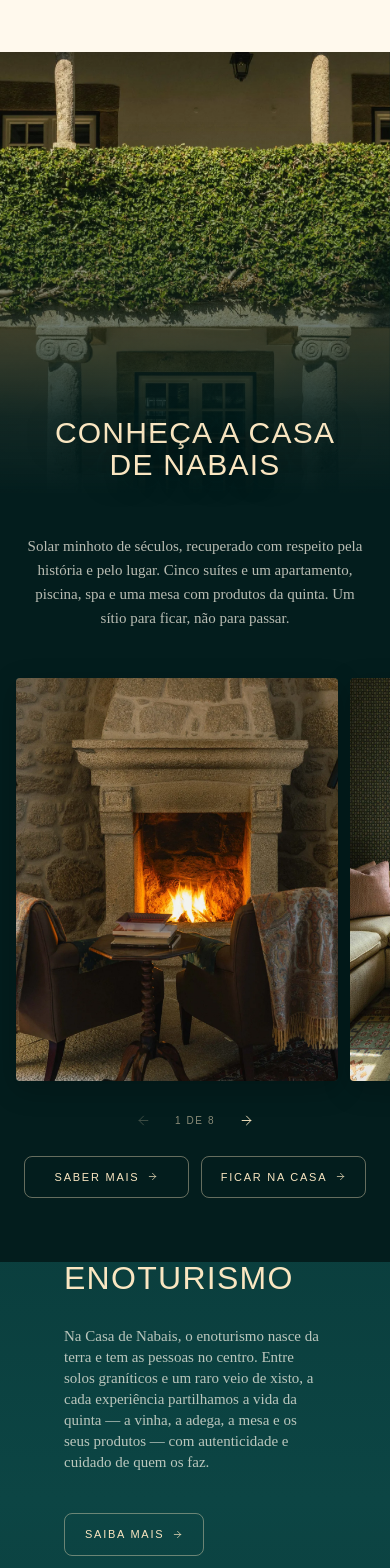
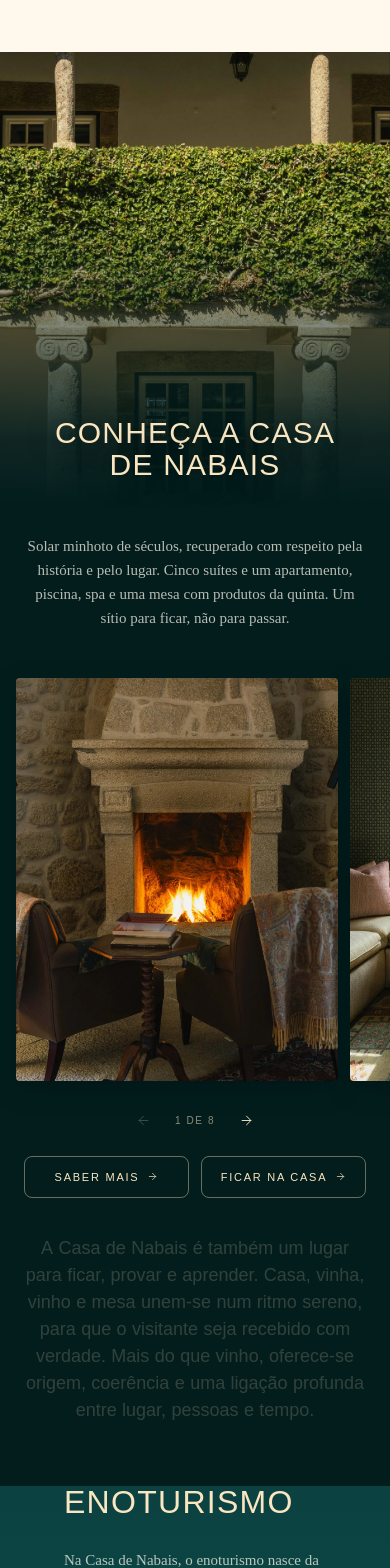
Before and after one commit to RodrigoAlarcao/Casa-de-Nabais, a Next.js app: page / in a window 390 px wide. Shown: the part 4640-6208 px from the top of the page. Built offline with nearby package versions, Linux system fonts and the light colour scheme; a web font is replaced by a local one.

Commit message:
SectionCasa mobile: show more image, add TextReveal after CTAs
- Push gradient start from 15% to 35% so more of the background photo is visible before the fade
- Add TextReveal quote block after CTAs inside the dark mobile wrapper

https://claude.ai/code/session_01Y4vqduvFGR9UnwinWX6zmH

```diff
--- a/components/SectionCasa.tsx
+++ b/components/SectionCasa.tsx
@@ -160,8 +160,8 @@ export default function SectionCasa() {
           </div>
         </div>
         <div className="absolute left-0 right-0 pointer-events-none"
-          style={{ top: '15%', bottom: '-60px', zIndex: 1,
-            background: 'linear-gradient(to bottom, transparent 0%, rgba(3,29,29,0.45) 38%, rgba(3,29,29,0.9) 65%, #031D1D 82%)' }} />
+          style={{ top: '35%', bottom: '-60px', zIndex: 1,
+            background: 'linear-gradient(to bottom, transparent 0%, rgba(3,29,29,0.55) 35%, rgba(3,29,29,0.92) 62%, #031D1D 80%)' }} />
         <h2 className="reveal-casa absolute left-0 right-0 text-center px-6 font-display uppercase"
           style={{ bottom: '36px', zIndex: 2,
             fontSize: 'clamp(1.875rem, 6vw, 2.5rem)', lineHeight: 1.05, letterSpacing: '0.04em',
@@ -203,7 +203,7 @@ export default function SectionCasa() {
         </div>
 
         {/* CTAs */}
-        <div className="mt-6 px-6 pb-16 flex gap-3">
+        <div className="mt-6 px-6 pb-10 flex gap-3">
           <Link href="/a-casa"
             className="flex-1 flex items-center justify-center gap-2 font-display text-[11px] uppercase tracking-[0.16em] px-4 py-3 transition-colors duration-200"
             style={{ color: '#FAE6C1', border: '1px solid rgba(250,230,193,0.40)', borderRadius: '8px' }}>
@@ -214,6 +214,16 @@ export default function SectionCasa() {
             style={{ color: '#FAE6C1', border: '1px solid rgba(250,230,193,0.40)', borderRadius: '8px' }}>
             Ficar na casa <ArrowRight size={11} strokeWidth={1.5} />
           </Link>
+        </div>
+
+        {/* TextReveal — mobile */}
+        <div className="px-6 pb-16 text-center">
+          <TextReveal
+            text="A Casa de Nabais é também um lugar para ficar, provar e aprender. Casa, vinha, vinho e mesa unem-se num ritmo sereno, para que o visitante seja recebido com verdade. Mais do que vinho, oferece-se origem, coerência e uma ligação profunda entre lugar, pessoas e tempo."
+            className="font-display"
+            style={{ fontSize: 'clamp(1.125rem, 4.5vw, 1.375rem)', lineHeight: 1.2, fontWeight: 400, color: '#FAE6C1' }}
+            ghostOpacity={0.18}
+          />
         </div>
       </div>
 
```
